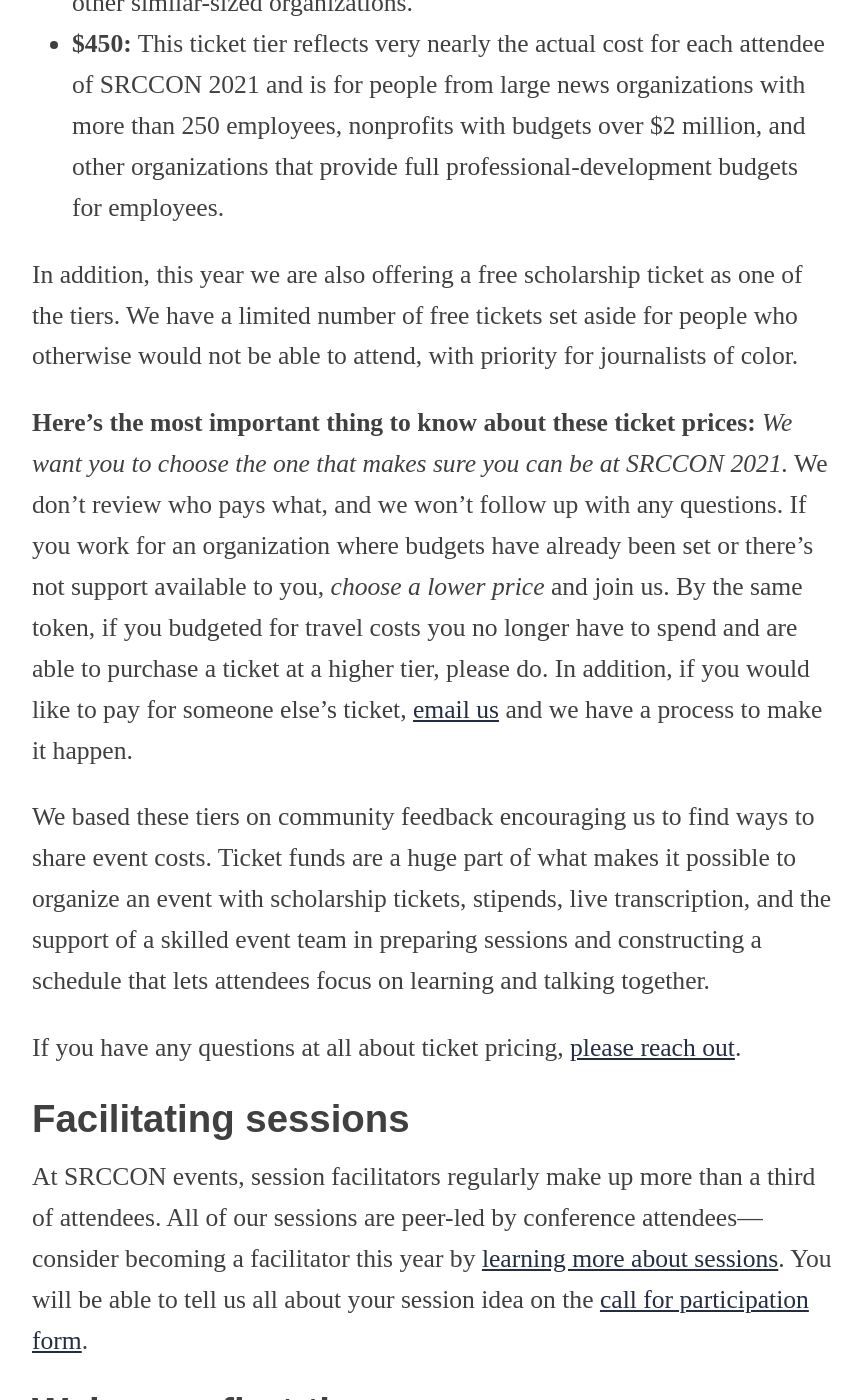
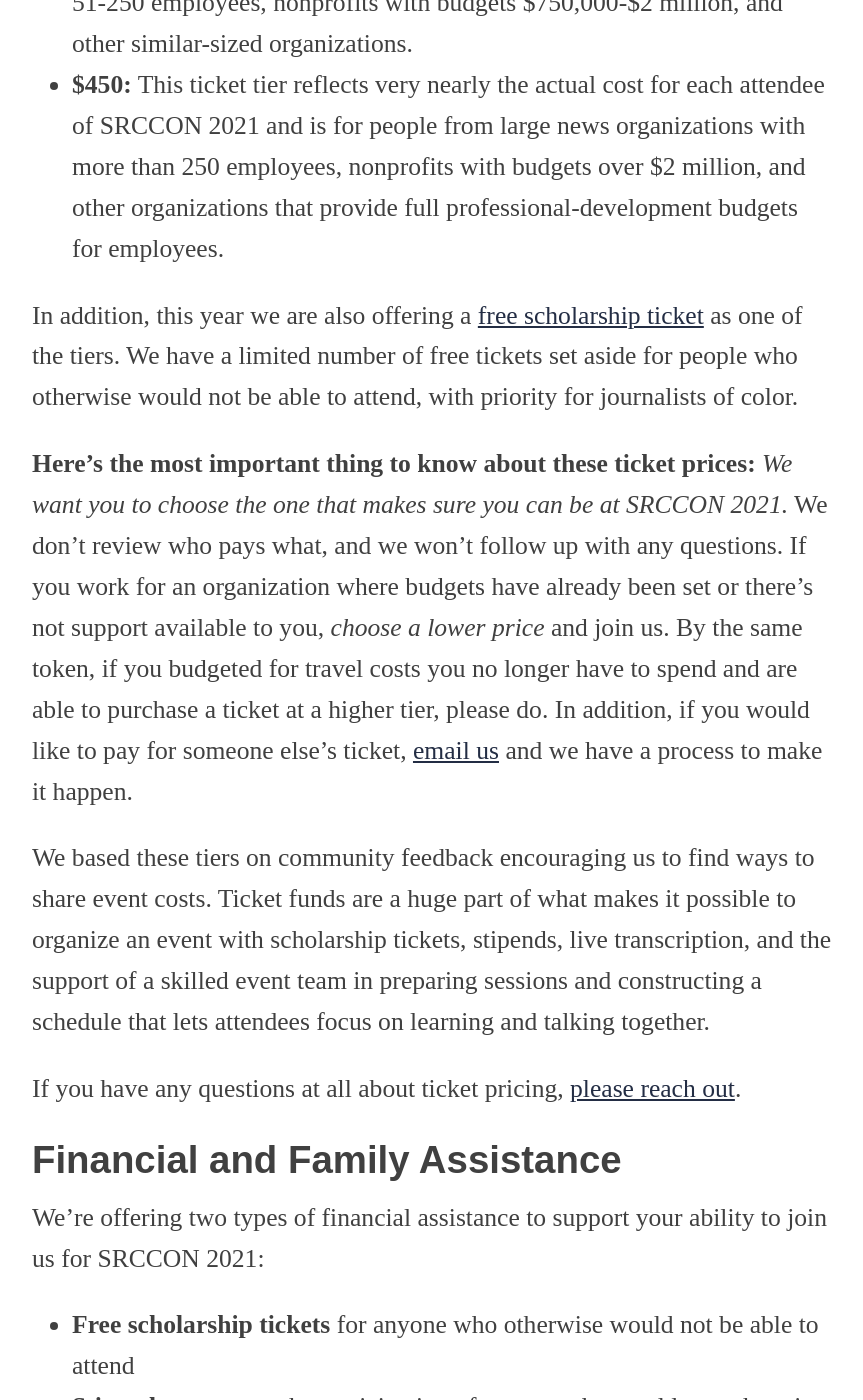
Before and after one commit to OpenNews/srccon-2021, a Jekyll site: the page built from attendees.md, in a window 1280 px wide and 1400 px high, scrolled down 4178 px. Shown: the whole window, without its empty margins (208-1071 px from the left). Built offline with Jekyll 4.4.1, drawn with Linux system fonts in a browser that asks for light colours; some web fonts are replaced; some of the changed text lies outside the part shown.

Commit message:
attendees and session proposal guide

```diff
--- a/attendees.md
+++ b/attendees.md
@@ -7,7 +7,7 @@
 
 # Participation at SRCCON 2021
 
-SRCCON 2021 is a hands-on conference, where everyone who attends actively participates throughout the event. Our [call for participation form is now open](/participation/form). If you'd like to be part of SRCCON 2021, use that form to let us know how.
+SRCCON 2021 is a hands-on conference, where everyone who attends actively participates throughout the event. Our [call for participation form is now open](/participation/form). If you'd like to be part of SRCCON 2021, use that form to let us know how. If you're thinking about proposing a session, check out our [session proposal guide](sessions/proposal-guide/).
 
 <span id="schedule"></span>
 
@@ -81,13 +81,22 @@
 * **$275:** This tier is for people from medium-sized news organizations of 51-250 employees, nonprofits with budgets $750,000-$2 million, and other similar-sized organizations.
 * **$450:** This ticket tier reflects very nearly the actual cost for each attendee of SRCCON 2021 and is for people from large news organizations with more than 250 employees, nonprofits with budgets over $2 million, and other organizations that provide full professional-development budgets for employees.
 
-In addition, this year we are also offering a free scholarship ticket as one of the tiers. We have a limited number of free tickets set aside for people who otherwise would not be able to attend, with priority for journalists of color.
+In addition, this year we are also offering a [free scholarship ticket](/scholarships) as one of the tiers. We have a limited number of free tickets set aside for people who otherwise would not be able to attend, with priority for journalists of color.
 
 **Here's the most important thing to know about these ticket prices:** _We want you to choose the one that makes sure you can be at SRCCON 2021._ We don't review who pays what, and we won't follow up with any questions. If you work for an organization where budgets have already been set or there's not support available to you, _choose a lower price_ and join us. By the same token, if you budgeted for travel costs you no longer have to spend and are able to purchase a ticket at a higher tier, please do. In addition, if you would like to pay for someone else's ticket, [email us](mailto:erika@opennews.org) and we have a process to make it happen.
 
 We based these tiers on community feedback encouraging us to find ways to share event costs. Ticket funds are a huge part of what makes it possible to organize an event with scholarship tickets, stipends, live transcription, and the support of a skilled event team in preparing sessions and constructing a schedule that lets attendees focus on learning and talking together.
 
 If you have any questions at all about ticket pricing, [please reach out](mailto:srccon@opennews.org).
+
+## Financial and Family Assistance
+
+We're offering two types of financial assistance to support your ability to join us for SRCCON 2021:
+
+* **Free scholarship tickets** for anyone who otherwise would not be able to attend
+* **Stipends** to support the participation of anyone who would not otherwise be compensated for their time during the conference or preparing to facilitate, such as because of caregiving responsibilities
+
+Get more information on who should apply and how to apply on our [Stipends and Scholarships page](/scholarships).
 
 ## Facilitating sessions
 
```
Also changed, not shown: session_proposal_guide.md (+3 -2 lines).
